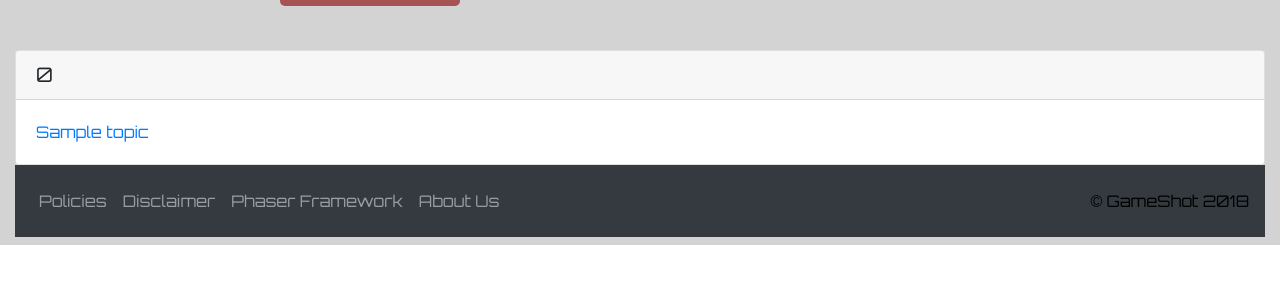
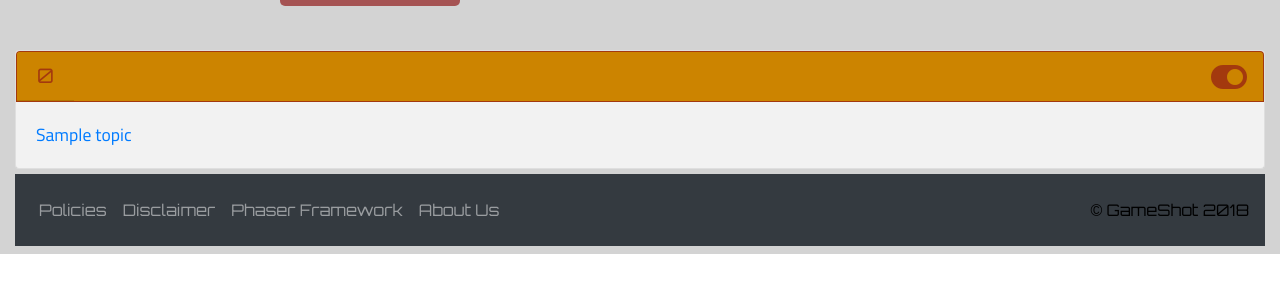
Before and after one commit to gameshot/gameshot.fun, a Symfony app: template templates/forum.html.twig in a window 1280 px wide. Shown: the part 206-506 px from the top of the page. Run offline with Twig, Linux system fonts and the light colour scheme; the template is opened without the code that fills it: most values are stand-ins (such as "Sample title", 1, 10 or a date in 2020); some libraries are stand-ins or nearby versions.

Commit message:
v0.1 not finished Forum

```diff
--- a/public/css/forum.css
+++ b/public/css/forum.css
@@ -0,0 +1,38 @@
+.card {
+    margin-bottom: 5px;
+}
+
+#container {
+    width: 100%;
+    display: flex;
+    justify-content: space-between;
+    background-color: #CC8400;
+    border: 1px solid rgba(143, 21, 21, 0.671);
+    color: rgba(143, 21, 21, 0.671);
+    border-radius: .25rem .25rem 0 0;
+}
+
+#container i {
+    font-size: 2rem;
+    margin: auto 1rem auto 0;
+}
+
+.card h5 {
+    background-color: #CC8400;
+}
+
+.card-body:nth-child(odd) {
+    background-color: rgba(0, 0, 0, 0.05);
+}
+
+#categories:nth-child(even) {}
+
+.card-body {
+    border-bottom: 1px solid rgba(0, 0, 0, 0.363);
+    font-family: 'Cairo', sans-serif;
+    font-size: 1.1rem;
+}
+
+.card-body:last-of-type {
+    border: none;
+}
--- /dev/null
+++ b/public/scripts/forum.js
@@ -0,0 +1,14 @@
+$(function () {
+    $('.toggleCategory').click(function () {
+        var getClass = ($(this).attr("class") == 'fas toggleCategory fa-toggle-on');
+        if (getClass) {
+            $(this).removeClass('fa-toggle-on');
+            $(this).addClass('fa-toggle-off');
+            $('#categories').first().css('display', 'none');
+        } else {
+            $(this).removeClass('fa-toggle-off');
+            $(this).addClass('fa-toggle-on');
+            $('#categories').first().css('display', 'initial');
+        }
+    });
+});
--- a/templates/forum.html.twig
+++ b/templates/forum.html.twig
@@ -2,23 +2,30 @@
 
 {% block stylesheets %}
     {{ parent() }}
-    <link rel="stylesheet" type="text/css" href="/css/.css" />
+    <link rel="stylesheet" href="https://use.fontawesome.com/releases/v5.6.1/css/all.css" integrity="sha384-gfdkjb5BdAXd+lj+gudLWI+BXq4IuLW5IT+brZEZsLFm++aCMlF1V92rMkPaX4PP" crossorigin="anonymous">
+    <link rel="stylesheet" type="text/css" href="css/forum.css"/>
 {% endblock %}
 
-
-{% block title %} GAME SHOT{% endblock %}
+{% block title %}
+    GAME SHOT{% endblock %}
 
 {% block body %}
 
-    {% for key,category in topicList %}
+    {% for key, category in topicList %}
         <div class="card">
+            <div id="container">
                 <h5 class="card-header">{{ key }}</h5>
+                <i class="fas toggleCategory fa-toggle-on"></i>
+            </div>
+            <article id="categories">
                 {% for topic in category %}
                     <div class="card-body">
                         <a href="/forum/{{ topic|lower }}" class="card-link">{{ topic }}</a>
                     </div>
                 {% endfor %}
+            </article>
         </div>
     {% endfor %}
-
+    <script src='http://cdnjs.cloudflare.com/ajax/libs/jquery/2.1.3/jquery.min.js'></script>
+    <script src="scripts/forum.js"></script>
 {% endblock %}
```
Lines whose indentation alone changed are shown as unchanged.
